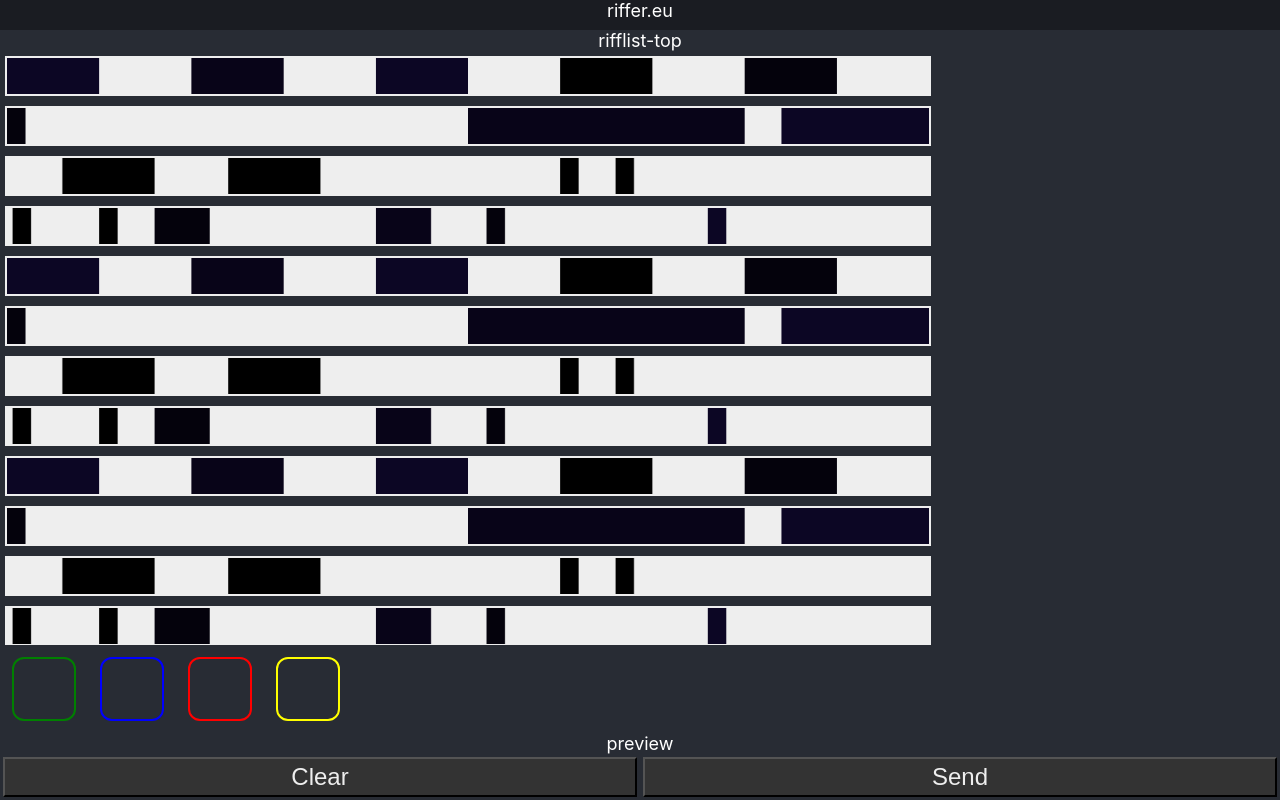
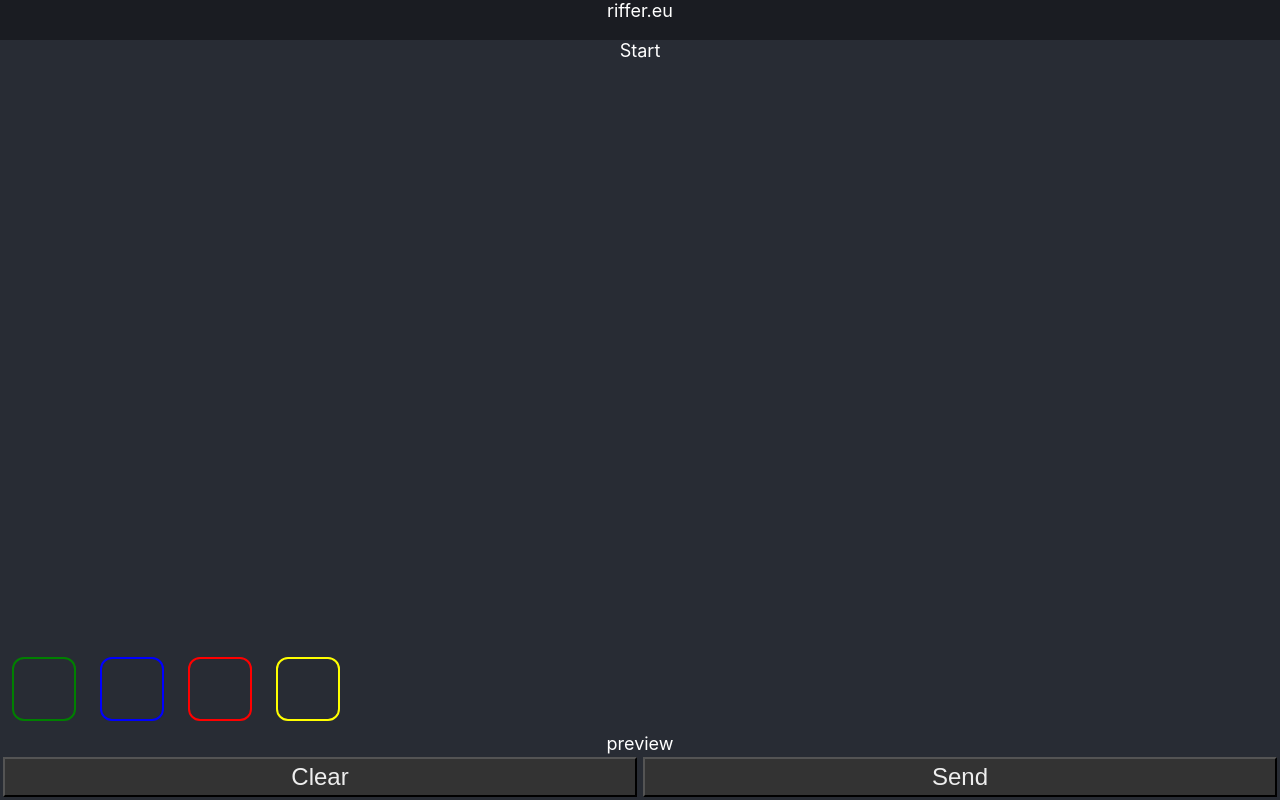
Before and after one commit to ReneCode/nineseconds, a React (Create React App) app: page / in a window 1280 px wide. Built offline with nearby package versions, Linux system fonts and the light colour scheme.

Commit message:
touch for play

```diff
--- a/src/components/App.tsx
+++ b/src/components/App.tsx
@@ -6,10 +6,11 @@ import TrackInput from "./TrackInput";
 import { exampleTracks } from "../model/exampleTracks";
 import { TrackType } from "../model/DataTypes";
 import orchester from "../audio/Orchester";
-import { getAudioContext } from "../audio/audioContext";
+import DummyList from "./DummyList";
 
 const App: React.FC = () => {
   const [tracks, setTracks] = useState([] as TrackType[]);
+  const [started, setStarted] = useState(false);
 
   useEffect(() => {
     const element = document.getElementById("app");
@@ -24,6 +25,7 @@ const App: React.FC = () => {
       const audioCtx = new AudioContext();
 
       orchester.init(audioCtx);
+      setStarted(true);
     };
 
     element!.addEventListener("click", init);
@@ -46,7 +48,7 @@ const App: React.FC = () => {
   return (
     <div id="app" className="App">
       <div className="header">riffer.eu</div>
-      <TrackList tracks={tracks} />
+      {started ? <TrackList tracks={tracks} /> : <DummyList />}
       <TrackInput addTrack={addTrack} />
     </div>
   );
--- /dev/null
+++ b/src/components/DummyList.tsx
@@ -0,0 +1,14 @@
+import React from "react";
+
+const DummyList = () => {
+  const style = {
+    flexGrow: 1
+  };
+  return (
+    <div style={style} className="dummy-list">
+      Start
+    </div>
+  );
+};
+
+export default DummyList;
--- a/src/components/TrackItem.tsx
+++ b/src/components/TrackItem.tsx
@@ -54,7 +54,7 @@ const TrackDisplay: React.FC<Props> = ({ track }) => {
     return `RGB(${(note % 50) * 4},${(note % 100) * 2},${(note % 20) * 12})`;
   };
 
-  const onMouseDown = () => {
+  const onPlay = () => {
     // audioPlayTrack(track);
     // beep.play();
     audioTrack.start();
@@ -69,7 +69,8 @@ const TrackDisplay: React.FC<Props> = ({ track }) => {
         style={style}
         width={size.width}
         height={size.height}
-        onMouseDown={onMouseDown}
+        onMouseDown={onPlay}
+        onTouchStart={onPlay}
       />
     </div>
   );
```
